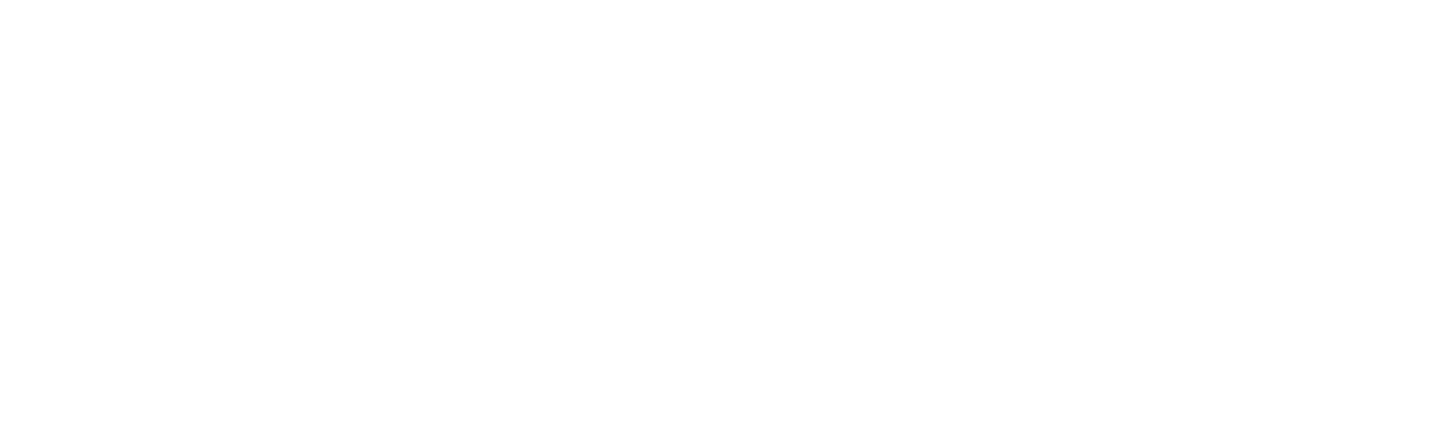
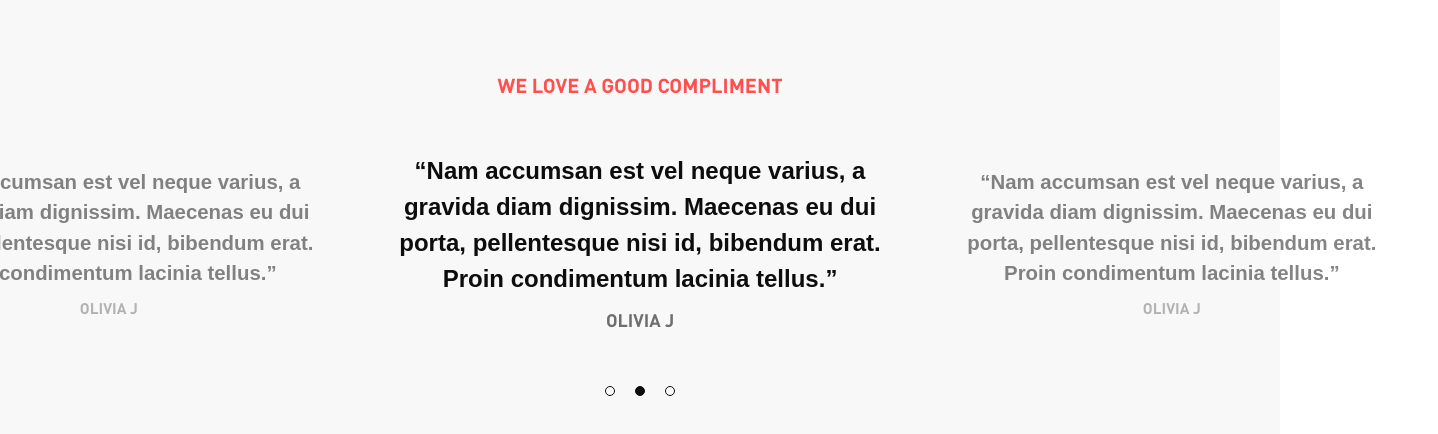
Before and after one commit to Vitaliy-Salinskiy/Geek-fuel, a Next.js app: page / in a window 1280 px wide. Shown: the part 3755-4189 px from the top of the page, 1438 px wide, since content can reach past the window. Before the commit the page ends 3625 px from the top, so only its background shows below. Built offline with nearby package versions, Linux system fonts and the light colour scheme.

Commit message:
Created component compliment and interfaces, constants for that

```diff
--- a/app/page.tsx
+++ b/app/page.tsx
@@ -3,6 +3,7 @@
 import WhatInABox from '@/components/WhatInABox'
 import GetGeek from '@/components/GetGeek'
 import EveryDaySecond from '@/components/EveryDaySecond'
+import Compliment from '@/components/Compliment'
 
 export default function Home() {
 	return (
@@ -12,6 +13,7 @@
 			<WhatInABox />
 			<GetGeek />
 			<EveryDaySecond />
+			<Compliment />
 		</>
 	)
 }
--- /dev/null
+++ b/components/Compliment.tsx
@@ -0,0 +1,44 @@
+'use client'
+
+import React, { useEffect, useState } from 'react'
+import { complimentQuotes } from '@/constants';
+
+export default function Compliment() {
+    const [currentPag, setCurrentPag] = useState(2);
+    const [sliderTranslate, setSliderTranslate] = useState('0%');
+
+    const opacity = {
+        opacity: 0.5,
+        transform: 'scale(0.85)'
+    }
+
+    useEffect(() => {
+        if(currentPag === 1) setSliderTranslate('33.45%');
+        if(currentPag === 2) setSliderTranslate('0%');
+        if(currentPag === 3) setSliderTranslate('-33.45%');
+    }, [currentPag]);
+
+    return (
+        <div className='w-full h-[526px] flex items-center justify-center mt-[100px] bg-[#F8F8F8]'>
+            <div className="max-w-[1220px] h-full py-[100px] flex flex-col justify-between items-center">
+                <h2 className='text-main-red text-[20px] font-din'>WE LOVE A GOOD COMPLIMENT</h2>
+                <div style={{ transform: `translateX(${sliderTranslate})` }} className="w-[962px] md:w-[1595px] h-[180px] flex transition-all duration-1000 justify-between">
+                    {complimentQuotes.map((quote) => (
+                        <div className="w-[400px] md:w-[535px] flex flex-col justify-between items-center transition-all duration-1000" style={currentPag !== quote.id ? opacity : {}}>
+                            <h3 className='text-[18px] font-graphik-medium text-main-black md:text-[24px] text-center font-bold'>{quote.text}</h3>
+                            <p className='text-[16px] font-din text-text-gray md:text-[18px] text-center'>{quote.user}</p>
+                        </div>
+                    ))}
+                </div>
+                <div className="w-[70px] h-[10px] flex justify-between items-center ">
+                    {complimentQuotes.map((quotePag) => (
+                        <div className="h-[10px] w-[10px] rounded-full border border-main-black cursor-pointer"
+                            onClick={() => { setCurrentPag(quotePag.id) }}
+                            style={currentPag === quotePag.id ? { background: '#0D0D0D' } : {}}
+                        ></div>
+                    ))}
+                </div>
+            </div>
+        </div>
+    );
+}
--- a/constants/index.ts
+++ b/constants/index.ts
@@ -1,4 +1,4 @@
-import { IHeaderLinks, IBoxList, IBoxGalleryCols, IGeekCardInfo } from "@/interfaces";
+import { IHeaderLinks, IBoxList, IBoxGalleryCols, IGeekCardInfo, IComplimentQuotes } from "@/interfaces";
 import li1_img from '../public/assets/images/WhatInABox/list/li1-img.svg';
 import li2_img from '../public/assets/images/WhatInABox/list/li2-img.svg';
 import li3_img from '../public/assets/images/WhatInABox/list/li3-img.svg';
@@ -81,3 +81,21 @@
 		bottom_text: 'Mauris vestibulum nulla vitae massa lacinia pretium. Aliquam sodales venenatis nunc, et lacinia nunc.'
 	}
 ];
+
+export const complimentQuotes: IComplimentQuotes[] = [
+	{
+		id: 1,
+		text: '“Nam accumsan est vel neque varius, a gravida diam dignissim. Maecenas eu dui porta, pellentesque nisi id, bibendum erat. Proin condimentum lacinia tellus.”',
+		user: 'OLIVIA J'
+	},
+	{
+		id: 2,
+		text: '“Nam accumsan est vel neque varius, a gravida diam dignissim. Maecenas eu dui porta, pellentesque nisi id, bibendum erat. Proin condimentum lacinia tellus.”',
+		user: 'OLIVIA J'
+	},
+	{
+		id: 3,
+		text: '“Nam accumsan est vel neque varius, a gravida diam dignissim. Maecenas eu dui porta, pellentesque nisi id, bibendum erat. Proin condimentum lacinia tellus.”',
+		user: 'OLIVIA J'
+	}
+];
--- a/interfaces/index.ts
+++ b/interfaces/index.ts
@@ -18,3 +18,9 @@
 	card_text: string;
 	bottom_text: string;
 }
+
+export interface IComplimentQuotes {
+	id: number;
+	text: string;
+	user: string;
+}
```
